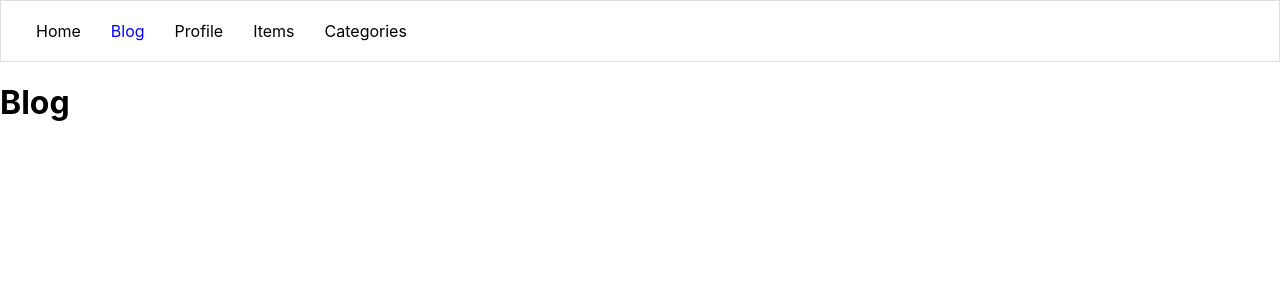
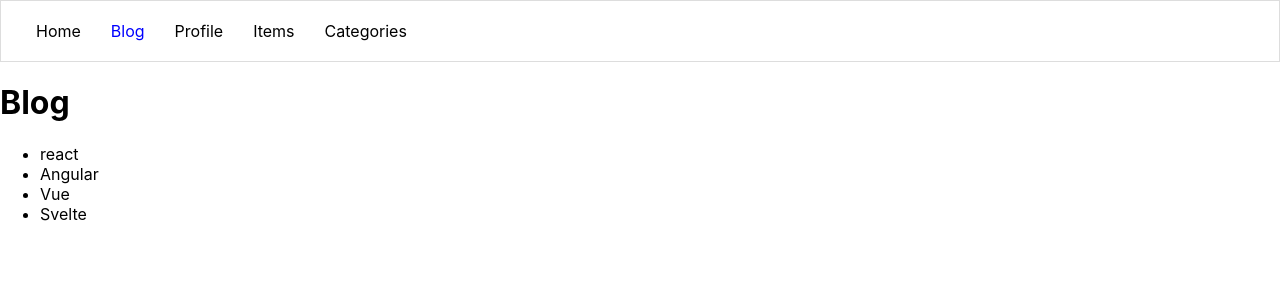
Before and after one commit to SofianePean/FirstAppNextJS, a Next.js app: page /blog in a window 1280 px wide. Shown: the top 300 px of the page. Built offline with nearby package versions, Linux system fonts and the light colour scheme.

Commit message:
ajout de routes dynamiques

```diff
--- a/components/header.js
+++ b/components/header.js
@@ -12,6 +12,7 @@ const Header = () => {
         },
         link: {
             margin: 15,
+            cursor: "pointer",
         },
         active: {
             margin: 15,
--- a/pages/blog.js
+++ b/pages/blog.js
@@ -1,10 +1,30 @@
 import React from 'react';
 import Layout from '../components/layout';
+import Link from 'next/link';
+
+const PostLink = ({titre}) => (
+<li>
+    <Link href="/blog/[titre]" as={`/blog/${titre}`}>
+        <a>{titre}</a>
+    </Link>
+</li>
+)
 
 const Blog = () => {
+    const styles = {
+        links : {
+            padding: 15,
+        }
+    }
     return (
         <Layout>
             <h1>Blog</h1>
+            <ul>
+                <PostLink titre="react" />
+                <PostLink titre="Angular" />
+                <PostLink titre="Vue" />
+                <PostLink titre="Svelte" />
+            </ul>
         </Layout>
     )
 }
```
Also changed, not shown: pages/blog/[titre].js (added, +11 -0 lines).
